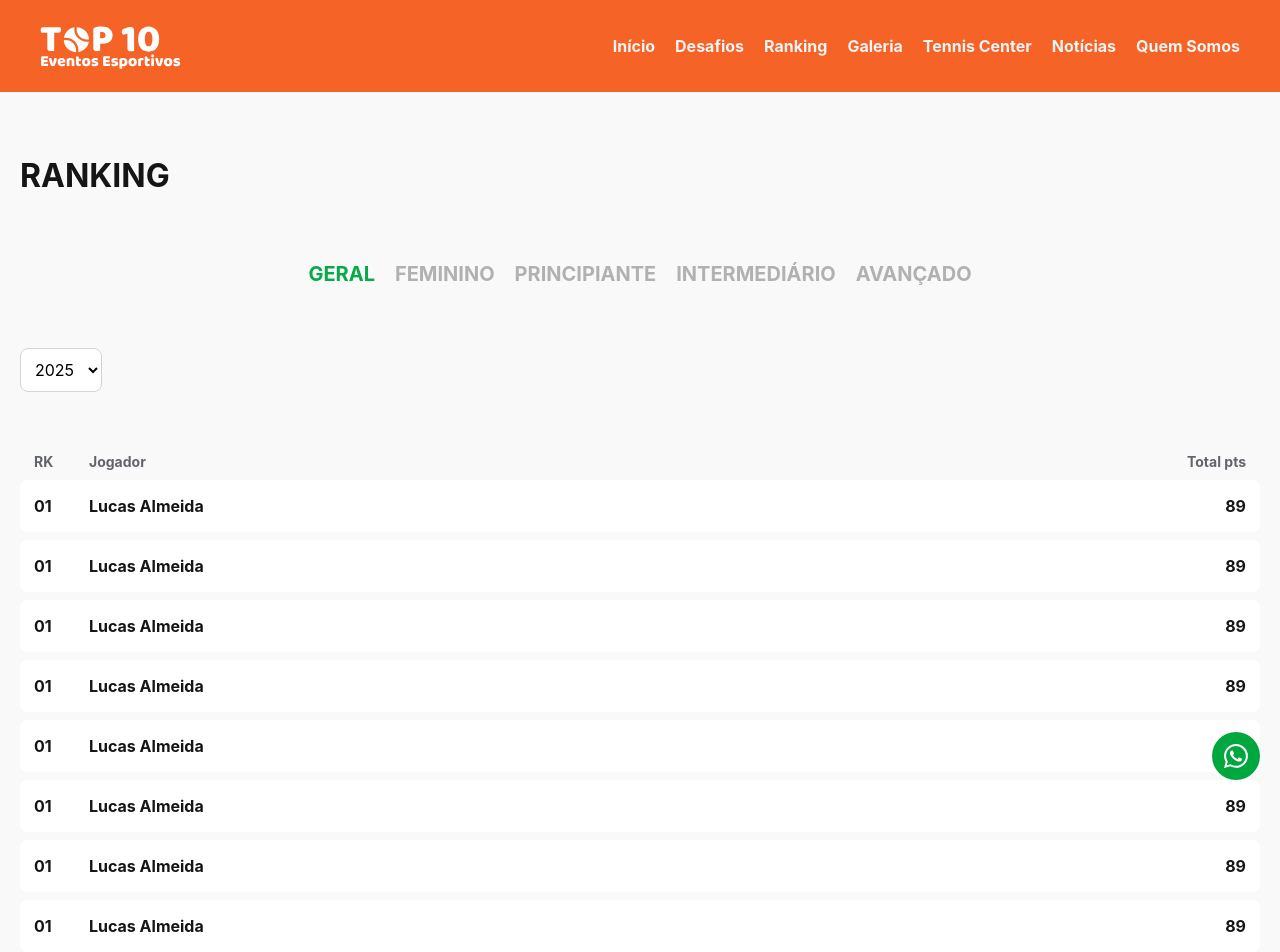
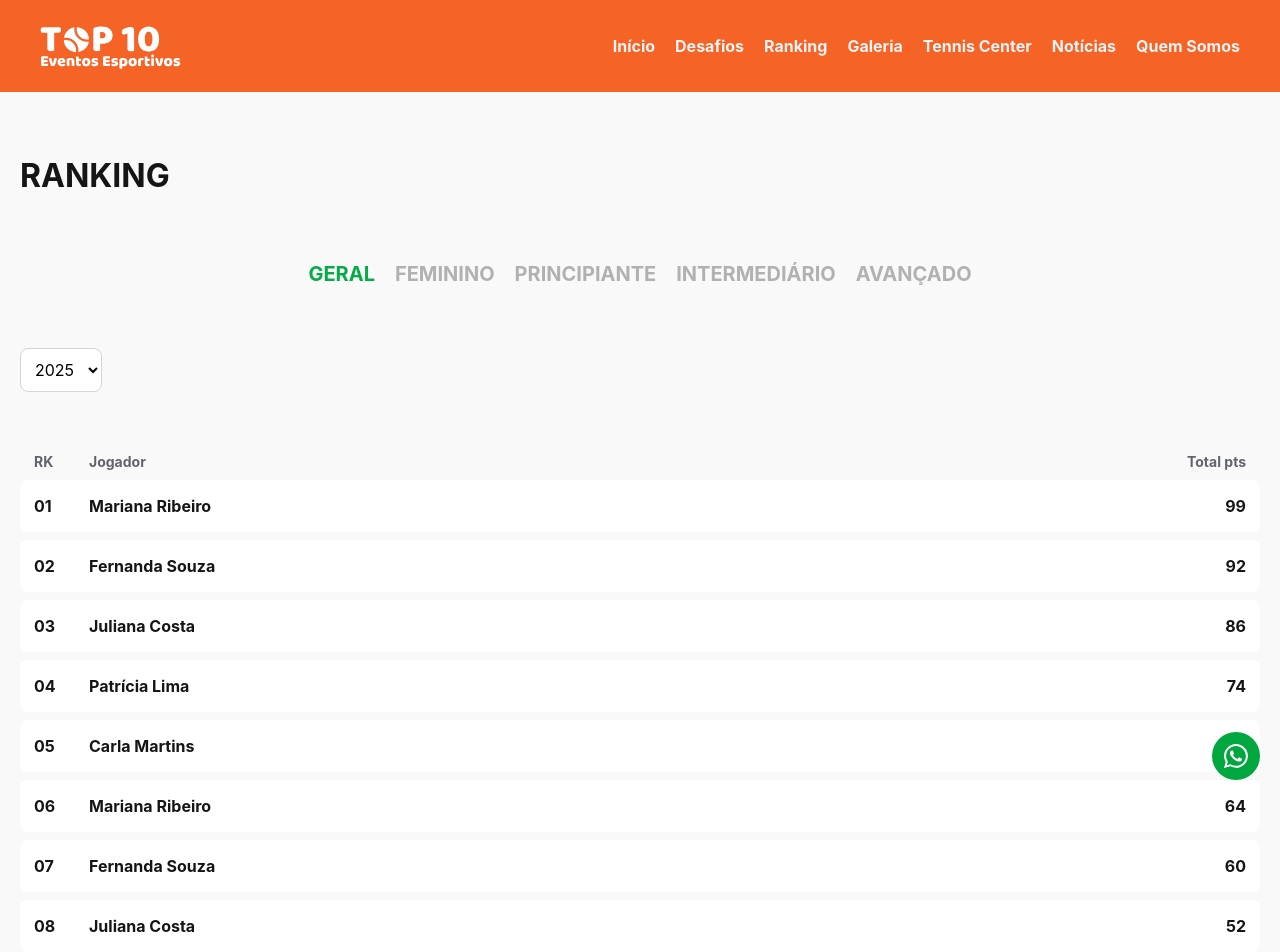
Before and after one commit to mjuliamiosso/top-10-eventos-esportivos, a Next.js app in the folder frontend/: page /ranking in a window 1280 px wide. Shown: the top 952 px of the page. Built offline with nearby package versions, Linux system fonts and the light colour scheme.

Commit message:
refactor(ranking): replace static components with dynamic map rendering

```diff
--- a/frontend/src/app/ranking/page.tsx
+++ b/frontend/src/app/ranking/page.tsx
@@ -24,6 +24,20 @@ const page = () => {
     { value: "2025", label: "2025" },
     { value: "2024", label: "2024" },
     { value: "2023", label: "2023" },
+  ];
+
+  // Rankings
+   const rankings = [
+    { rank: "01", player: "Mariana Ribeiro", score: "99" },
+    { rank: "02", player: "Fernanda Souza", score: "92" },
+    { rank: "03", player: "Juliana Costa", score: "86" },
+    { rank: "04", player: "Patrícia Lima", score: "74" },
+    { rank: "05", player: "Carla Martins", score: "72" },
+    { rank: "06", player: "Mariana Ribeiro", score: "64" },
+    { rank: "07", player: "Fernanda Souza", score: "60" },
+    { rank: "08", player: "Juliana Costa", score: "52" },
+    { rank: "09", player: "Patrícia Lima", score: "50" },
+    { rank: "10", player: "Carla Martins", score: "48" },
   ];
 
   return (
@@ -53,46 +67,14 @@ const page = () => {
           </div>
           {/* Lista */}
           <div className="flex flex-col gap-2">
-            <Ranking
-              rank={"01"}
-              player={"Lucas Almeida"}
-              score={"89"}
-            ></Ranking>
-            <Ranking
-              rank={"01"}
-              player={"Lucas Almeida"}
-              score={"89"}
-            ></Ranking>
-            <Ranking
-              rank={"01"}
-              player={"Lucas Almeida"}
-              score={"89"}
-            ></Ranking>
-            <Ranking
-              rank={"01"}
-              player={"Lucas Almeida"}
-              score={"89"}
-            ></Ranking>
-            <Ranking
-              rank={"01"}
-              player={"Lucas Almeida"}
-              score={"89"}
-            ></Ranking>
-            <Ranking
-              rank={"01"}
-              player={"Lucas Almeida"}
-              score={"89"}
-            ></Ranking>
-            <Ranking
-              rank={"01"}
-              player={"Lucas Almeida"}
-              score={"89"}
-            ></Ranking>
-            <Ranking
-              rank={"01"}
-              player={"Lucas Almeida"}
-              score={"89"}
-            ></Ranking>
+            {rankings.map((item, index) => (
+                    <Ranking
+                      key={index}
+                      rank={item.rank}
+                      player={item.player}
+                      score={item.score}
+                    />
+                  ))}
           </div>
         </div>
         <div className="flex justify-center">
```
